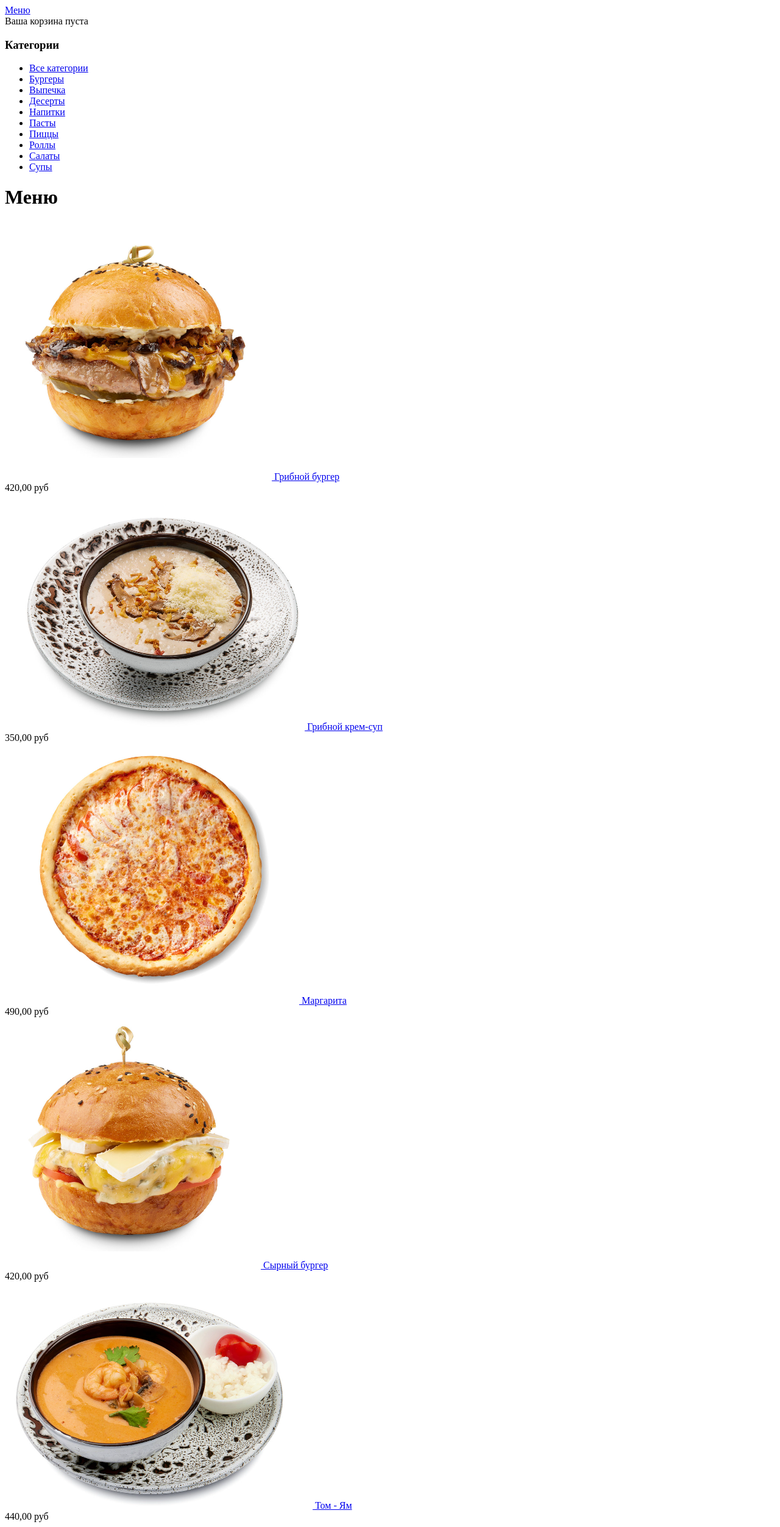
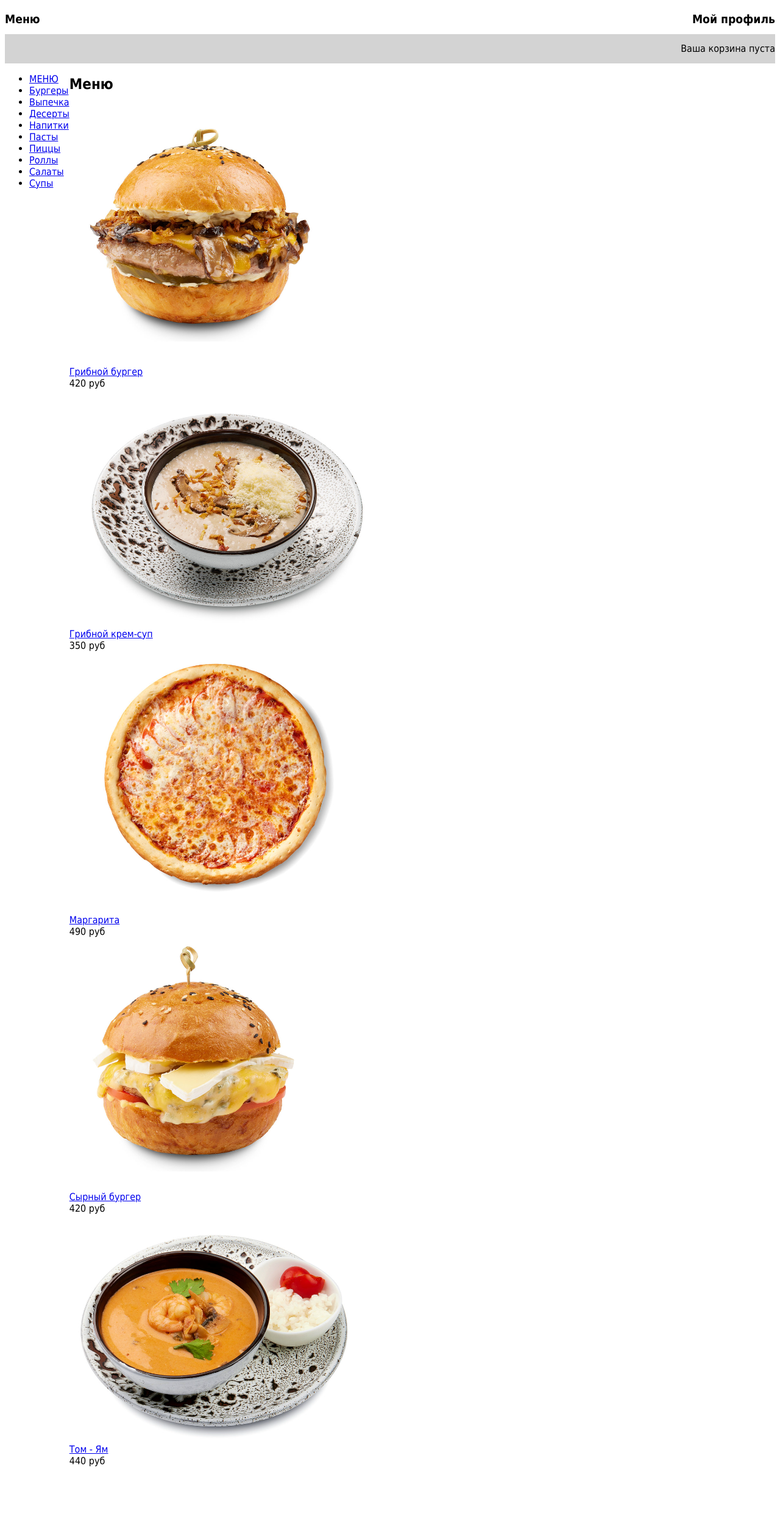
Before and after one commit to KateKrechet/djangoProjectStore2, a Django app: page / in a window 1280 px wide. Shown: the whole page at 61% size. After the commit the page ends 2405 px from the top, so only its background shows below. Run offline with Django 4.2, Linux system fonts and the light colour scheme; data comes from the database, SQL or seed files in the repository; both versions use the stored data as it was after the commit.

Commit message:
make design

```diff
--- a/store/models.py
+++ b/store/models.py
@@ -24,7 +24,7 @@ class Product(models.Model):
     slug = models.SlugField(max_length=200)
     image = models.CharField(max_length=100, blank=True, null=True, verbose_name='Картинка')
     description = models.TextField(null=True, blank=True, verbose_name='Описание')
-    price = models.DecimalField(max_digits=10, decimal_places=2, verbose_name='Цена')
+    price = models.DecimalField(max_digits=10, decimal_places=0, verbose_name='Цена')
     volume = models.CharField(max_length=50, null=True, verbose_name='Объем')
     available = models.BooleanField(default=True, verbose_name='Доступность товара')
     created = models.DateTimeField(auto_now_add=True, verbose_name='Дата создания')
--- a/store/static/css/base.css
+++ b/store/static/css/base.css
@@ -0,0 +1,30 @@
+body {
+    font-family: Tahoma;
+}
+
+.menu {
+    display: flex;
+    flex-direction: row;
+    /*последний элемент в конце контейнера*/
+    justify-content: space-between;
+    line-height: 3em;
+}
+
+.menu a {
+    text-decoration: none;
+    color: black;
+    font-size: 1.2em;
+    font-weight: bolder;
+}
+
+.submenu {
+    display: flex;
+    background-color: lightgray;
+    justify-content: end;
+    line-height: 3em;
+}
+/*все блоки расположены рядом*/
+.content {
+    display: flex;
+
+}
--- a/templates/index.html
+++ b/templates/index.html
@@ -5,17 +5,18 @@
 <meta charset="utf-8" />
 <title>{% block title %}Ресторан доставки{% endblock %}</title>
 <link href="{% static "css/base.css" %}" rel="stylesheet">
+<link href="{% static "css/product_list.css" %}" rel="stylesheet">
+<link href="{% static "css/product-detail.css" %}" rel="stylesheet">
 </head>
 <body>
-<div id="header">
-<a href="/" class="logo">Меню</a>
+<div class="menu">
+<a href="/">Меню</a>
+<a href="/">Мой профиль</a>
 </div>
-<div id="subheader">
-<div class="cart">
+<div class="submenu">
 Ваша корзина пуста
 </div>
-</div>
-<div id="content">
+<div class="content">
 {% block content %}
 {% endblock %}
 </div>
--- a/templates/store/product_list.html
+++ b/templates/store/product_list.html
@@ -6,12 +6,12 @@
     {% else %}Меню
     {% endif %}
 {% endblock %}
+
 {% block content %}
     <div id="sidebar">
-        <h3>Категории</h3>
         <ul>
             <li {% if not category %}class="selected"{% endif %}>
-                <a href="{% url "home" %}">Все категории</a>
+                <a href="{% url "home" %}">МЕНЮ</a>
             </li>
             {% for c in categories %}
                 <li {% if category.slug == c.slug %}class="selected"
@@ -21,9 +21,13 @@
             {% endfor %}
         </ul>
     </div>
-    <div id="main" class="product-list">
-        <h1>{% if category %}{{ category.name }}{% else %}Меню
-        {% endif %}</h1>
+    <div class="pl-header">
+        <h2>{% if category %}
+            {{ category.name }}
+        {% else %}Меню
+        {% endif %}</h2>
+
+        <div class="product-list">
             {% for product in products %}
                 <div class="item">
                     <a href="{{ product.get_absolute_url }}">
@@ -31,10 +35,12 @@
                               {% else %}{% static "img/no_image.png" %}
                               {% endif %}">
                     </a>
+                    <br>
                     <a href="{{ product.get_absolute_url }}">{{ product.name }}</a>
                     <br>
-                {{ product.price }} руб
+                    <div id="price">{{ product.price }} руб</div>
                 </div>
             {% endfor %}
         </div>
+    </div>
 {% endblock %}
```
Also changed, not shown: templates/store/product_detail.html (+4 -4 lines), db.sqlite3, store/migrations/0008_alter_product_price.py (added). Lines whose indentation alone changed are shown as unchanged.
